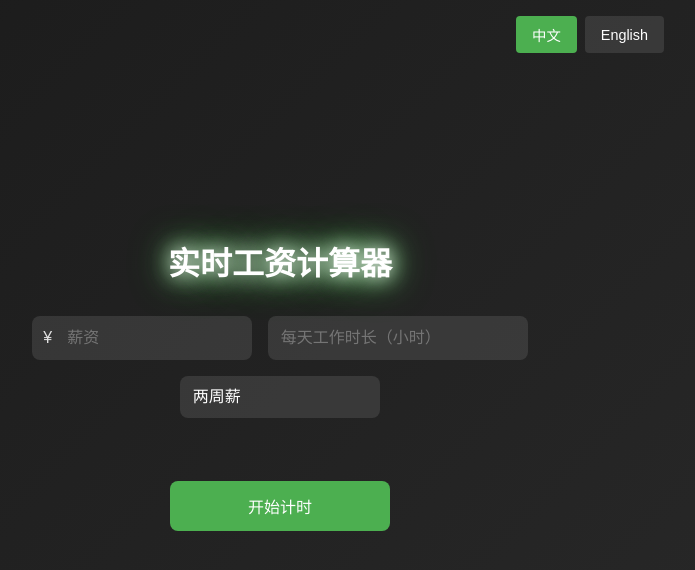
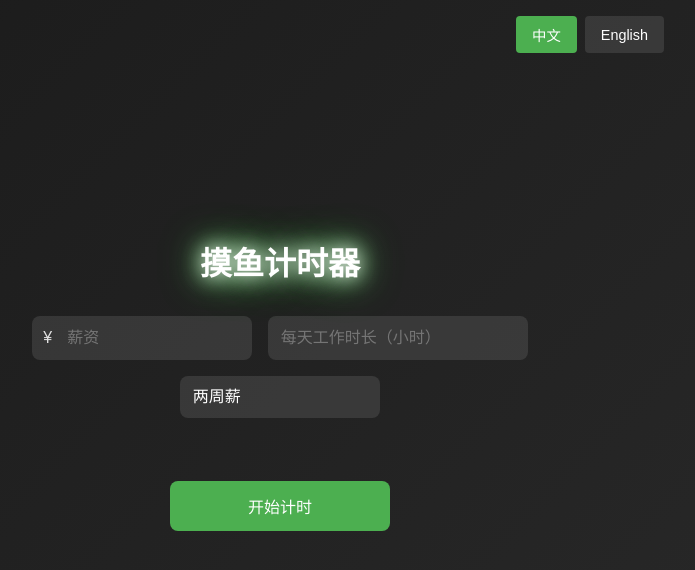
Before and after one commit to Elyon0517/Work-Slacking-Timer, a plain HTML site: page index.html in a window 1280 px wide. Shown: the whole page, without its empty margins (360-1055 px from the left). Drawn offline with Linux system fonts and the light colour scheme; no server answers.

Commit message:
Update index.html

```diff
--- a/index.html
+++ b/index.html
@@ -399,7 +399,7 @@
             <button class="language-btn active" data-lang="zh">中文</button>
             <button class="language-btn" data-lang="en">English</button>
         </div>
-        <h1 class="glow">实时工资计算器</h1>
+        <h1 class="glow">摸鱼计时器</h1>
         <div class="center-panel">
             <div class="input-group">
                 <div class="salary-input-wrapper">
@@ -464,7 +464,7 @@
 
                 this.translations = {
                     zh: {
-                        title: '实时工资计算器',
+                        title: '摸鱼计时器',
                         salary: '薪资',
                         workHours: '每天工作时长（小时）',
                         biweekly: '两周薪',
```
